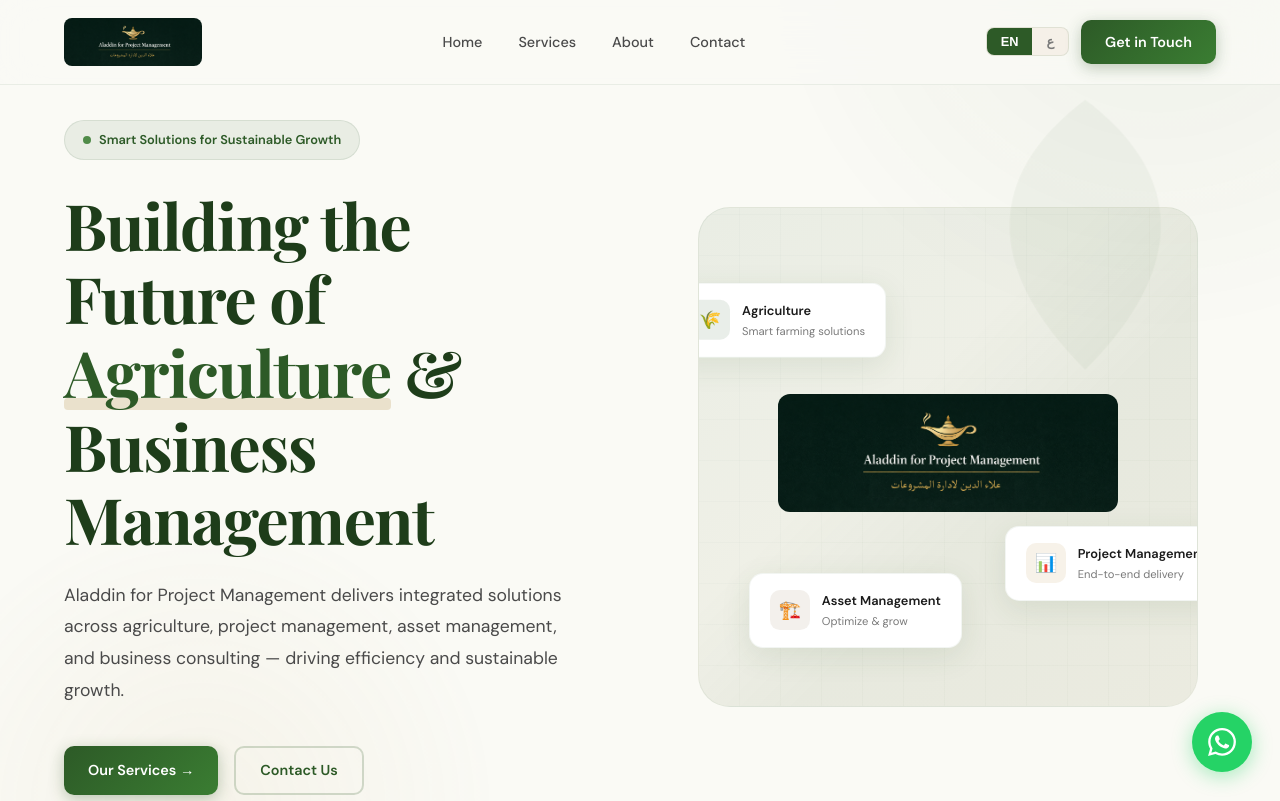
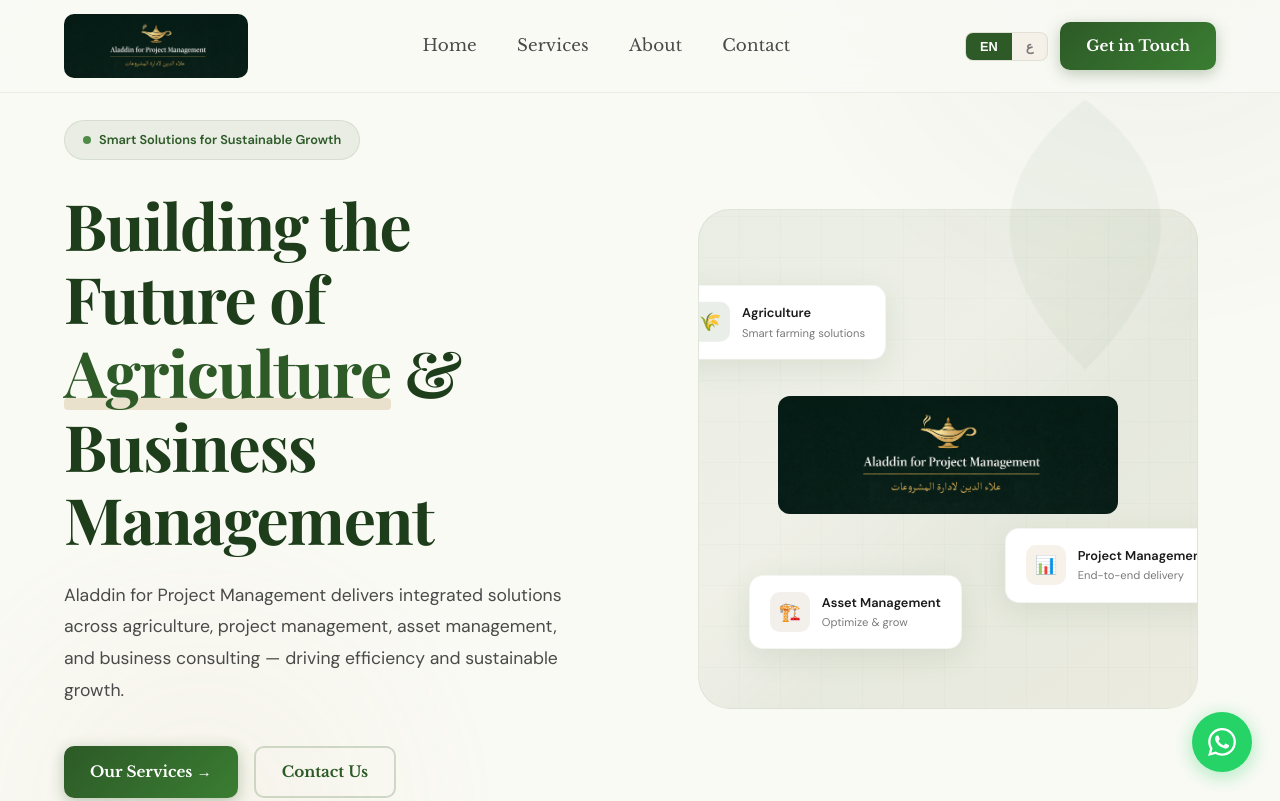
Before and after one commit to alaaeldin0077/alalddinprojects, a plain HTML site: page index.html in a window 1280 px wide. Shown: the top 801 px of the page. Drawn offline with nearby package versions, Linux system fonts and the light colour scheme.

Commit message:
Add files via upload

```diff
--- a/index.html
+++ b/index.html
@@ -4,7 +4,7 @@
 <meta charset="UTF-8">
 <meta name="viewport" content="width=device-width, initial-scale=1.0">
 <title>Aladdin for Project Management | علاء الدين لإدارة المشروعات</title>
-<link href="https://fonts.googleapis.com/css2?family=Playfair+Display:wght@400;600;700&family=DM+Sans:wght@300;400;500;600;700&family=Noto+Kufi+Arabic:wght@300;400;500;600;700&display=swap" rel="stylesheet">
+<link href="https://fonts.googleapis.com/css2?family=Libre+Baskerville:wght@400;700&family=Playfair+Display:wght@400;600;700&family=DM+Sans:wght@300;400;500;600;700&family=Noto+Kufi+Arabic:wght@300;400;500;600;700&display=swap" rel="stylesheet">
 <style>
   :root {
     --primary: #2D5A27;
@@ -56,7 +56,7 @@
     position: fixed;
     top: 0; left: 0; right: 0;
     z-index: 1000;
-    padding: 18px 5%;
+    padding: 14px 5%;
     display: flex;
     align-items: center;
     justify-content: space-between;
@@ -67,7 +67,7 @@
   }
 
   .navbar.scrolled {
-    padding: 12px 5%;
+    padding: 10px 5%;
     box-shadow: var(--shadow-sm);
   }
 
@@ -80,10 +80,10 @@
   }
 
   .logo-banner {
-    height: 48px;
+    height: 64px;
     width: auto;
     object-fit: contain;
-    border-radius: 8px;
+    border-radius: 10px;
   }
 
   .logo-text {
@@ -118,12 +118,14 @@
   .nav-links a {
     text-decoration: none;
     color: var(--text-mid);
-    font-size: 0.9rem;
-    font-weight: 500;
-    padding: 8px 16px;
+    font-family: 'Libre Baskerville', 'Georgia', serif;
+    font-size: 1.05rem;
+    font-weight: 400;
+    padding: 8px 18px;
     border-radius: 8px;
     transition: var(--transition);
     position: relative;
+    letter-spacing: 0.01em;
   }
 
   .nav-links a:hover {
@@ -166,15 +168,15 @@
     display: inline-flex;
     align-items: center;
     gap: 8px;
-    padding: 10px 24px;
-    font-size: 0.9rem;
+    padding: 11px 26px;
+    font-size: 0.95rem;
     font-weight: 600;
     text-decoration: none;
     border-radius: 10px;
     transition: var(--transition);
     cursor: pointer;
     border: none;
-    font-family: inherit;
+    font-family: 'Libre Baskerville', 'Georgia', serif;
   }
 
   .btn-primary {
```
